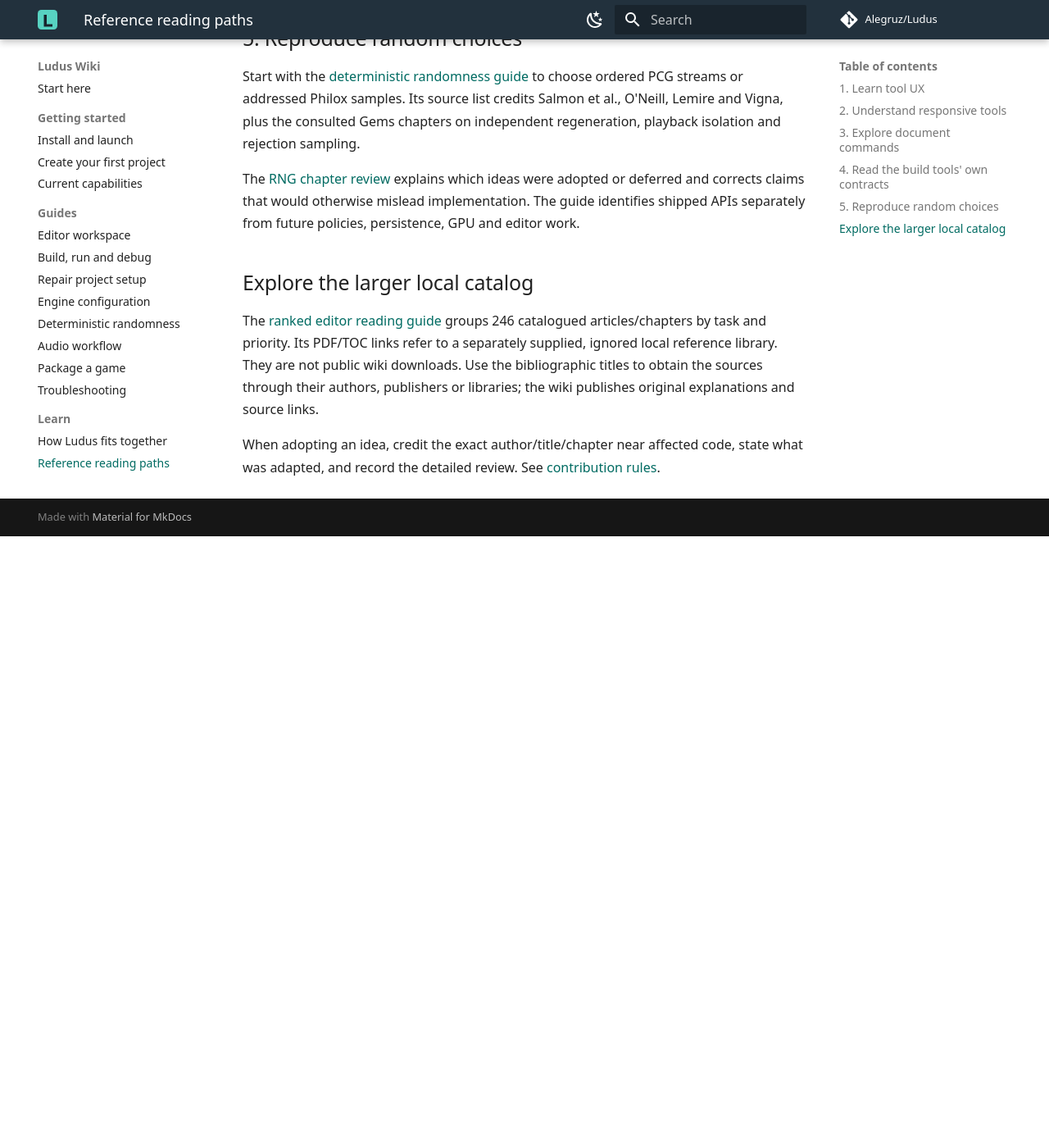
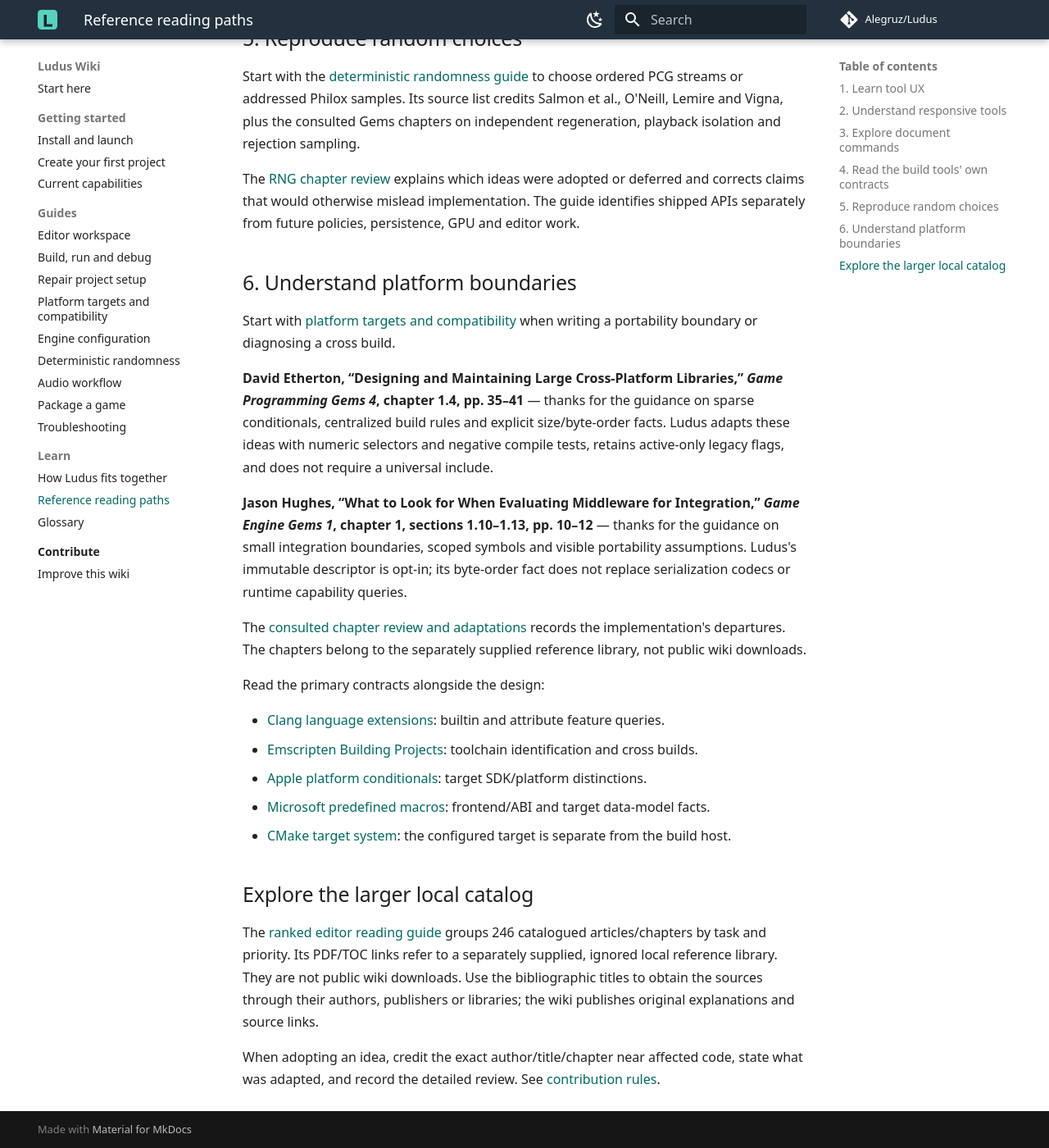
Before and after one commit to Alegruz/Ludus, an MkDocs documentation site: the page built from docs/wiki/learn/references.md, in a window 1280 px wide and 1400 px high, scrolled down 1474 px. Shown: the whole window at 82% size. Built offline with MkDocs 1.6.1 and Material for MkDocs 9.7.7, drawn with Linux system fonts in a browser that asks for light colours; comment, search, counter and statistics services are not loaded; before the commit the page ends 2128 px from its top, so only the background shows below that.

Commit message:
Document platform targets, compatibility and source references

```diff
--- a/docs/wiki/learn/references.md
+++ b/docs/wiki/learn/references.md
@@ -67,6 +67,40 @@
 otherwise mislead implementation. The guide identifies shipped APIs separately
 from future policies, persistence, GPU and editor work.
 
+## 6. Understand platform boundaries
+
+Start with [platform targets and compatibility](../guides/platform-targets.md)
+when writing a portability boundary or diagnosing a cross build.
+
+**David Etherton, “Designing and Maintaining Large Cross-Platform Libraries,”
+_Game Programming Gems 4_, chapter 1.4, pp. 35–41** — thanks for the guidance on
+sparse conditionals, centralized build rules and explicit size/byte-order facts.
+Ludus adapts these ideas with numeric selectors and negative compile tests,
+retains active-only legacy flags, and does not require a universal include.
+
+**Jason Hughes, “What to Look for When Evaluating Middleware for Integration,”
+_Game Engine Gems 1_, chapter 1, sections 1.10–1.13, pp. 10–12** — thanks for the
+guidance on small integration boundaries, scoped symbols and visible portability
+assumptions. Ludus's immutable descriptor is opt-in; its byte-order fact does not
+replace serialization codecs or runtime capability queries.
+
+The [consulted chapter review and adaptations](https://github.com/Alegruz/Ludus/blob/main/docs/architecture/platform-detection.md#reference-review-and-revisions)
+records the implementation's departures. The chapters belong to the separately
+supplied reference library, not public wiki downloads.
+
+Read the primary contracts alongside the design:
+
+- [Clang language extensions](https://clang.llvm.org/docs/LanguageExtensions.html):
+  builtin and attribute feature queries.
+- [Emscripten Building Projects](https://emscripten.org/docs/compiling/Building-Projects.html):
+  toolchain identification and cross builds.
+- [Apple platform conditionals](https://developer.apple.com/documentation/xcode/running-code-on-a-specific-version/):
+  target SDK/platform distinctions.
+- [Microsoft predefined macros](https://learn.microsoft.com/en-us/cpp/preprocessor/predefined-macros):
+  frontend/ABI and target data-model facts.
+- [CMake target system](https://cmake.org/cmake/help/latest/variable/CMAKE_SYSTEM_NAME.html):
+  the configured target is separate from the build host.
+
 ## Explore the larger local catalog
 
 The [ranked editor reading guide](https://github.com/Alegruz/Ludus/blob/main/docs/architecture/editor-reference-reading-guide.md)
--- a/mkdocs.yml
+++ b/mkdocs.yml
@@ -66,6 +66,7 @@
       - Editor workspace: guides/editor.md
       - Build, run and debug: guides/build-and-debug.md
       - Repair project setup: guides/project-setup.md
+      - Platform targets and compatibility: guides/platform-targets.md
       - Engine configuration: guides/configuration.md
       - Deterministic randomness: guides/randomness.md
       - Audio workflow: guides/audio.md
```
Also changed, not shown: docs/wiki/getting-started/status.md (+1 -0 lines), docs/wiki/guides/platform-targets.md (added, +157 -0 lines), docs/wiki/guides/project-setup.md (+3 -0 lines), docs/wiki/guides/troubleshooting.md (+3 -1 lines), docs/wiki/learn/glossary.md (+3 -0 lines).
